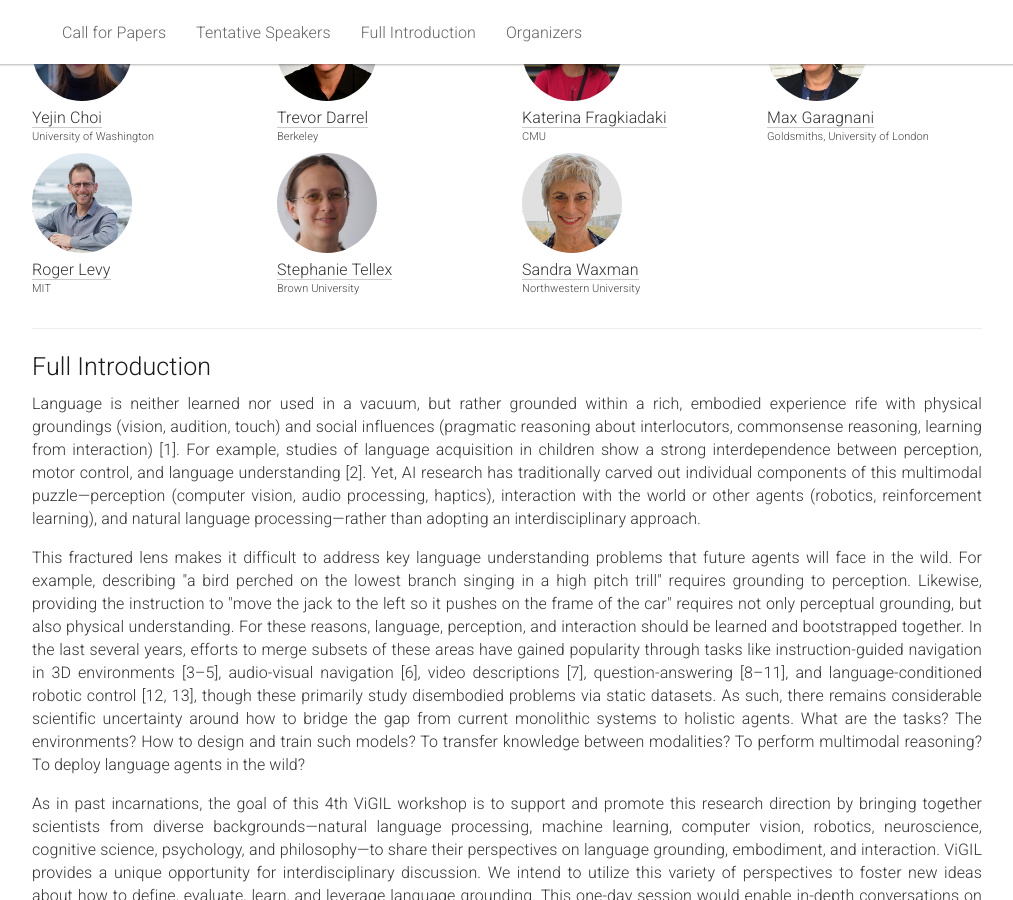
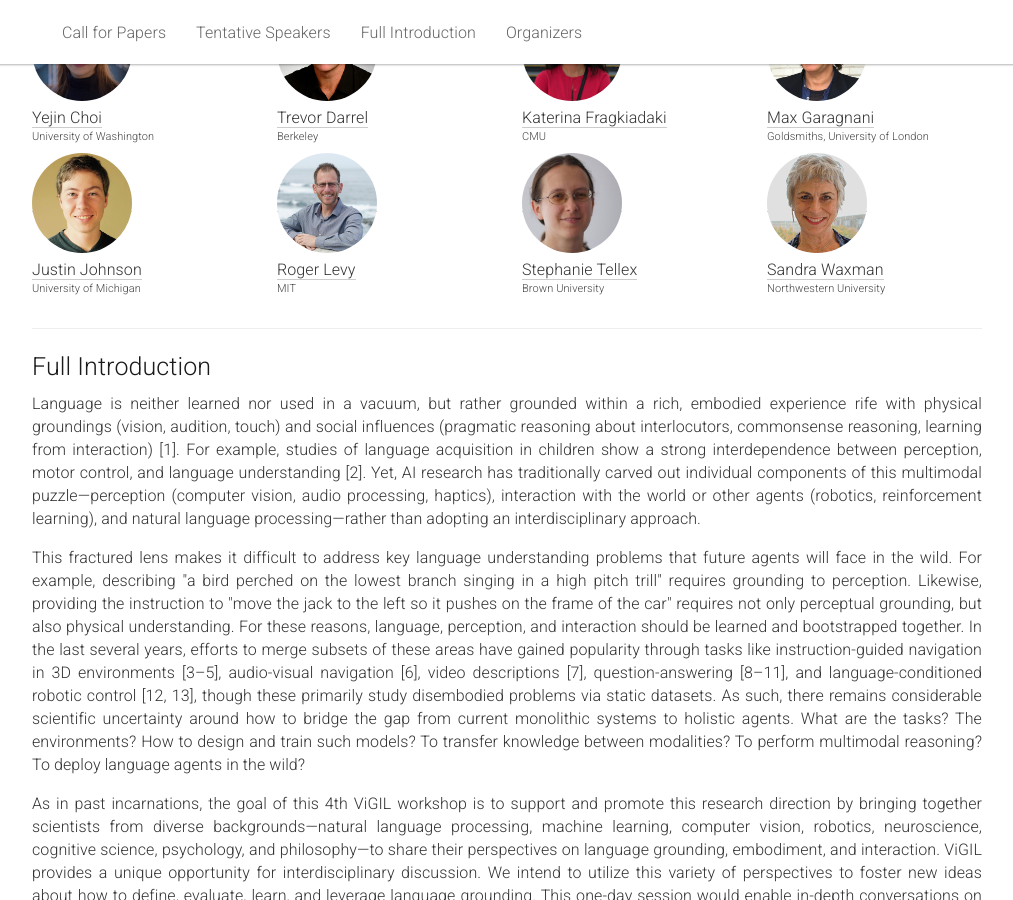
Before and after one commit to vigilworkshop/vigilworkshop.github.io, a Jekyll site: the page built from _pages/home.md, in a window 1280 px wide and 900 px high, scrolled down 906 px. Shown: the whole window, without its empty margins (133-1146 px from the left). Built offline with Jekyll 4.4.1, drawn with Linux system fonts in a browser that asks for light colours.

Commit message:
add Justin to the speaker list

```diff
--- a/_pages/home.md
+++ b/_pages/home.md
@@ -107,6 +107,15 @@ acknowledgements: ""
     <div class="people-name">
       <a href="https://www.gold.ac.uk/computing/people/garagnani-max/">Max Garagnani</a>
       <h6>Goldsmiths, University of London</h6>
+    </div>
+  </div>
+  <div class="col-xs-6 col-lg-3">
+    <a href="https://web.eecs.umich.edu/~justincj/">
+      <img class="people-pic" src="{{ "/static/img/people/justin-johnson.jpg" | prepend:site.baseurl }}">
+    </a>
+    <div class="people-name">
+      <a href="https://web.eecs.umich.edu/~justincj/">Justin Johnson</a>
+      <h6>University of Michigan</h6>
     </div>
   </div>
   <div class="col-xs-6 col-lg-3">
```
Also changed, not shown: static/img/people/justin-johnson.jpg (added).
